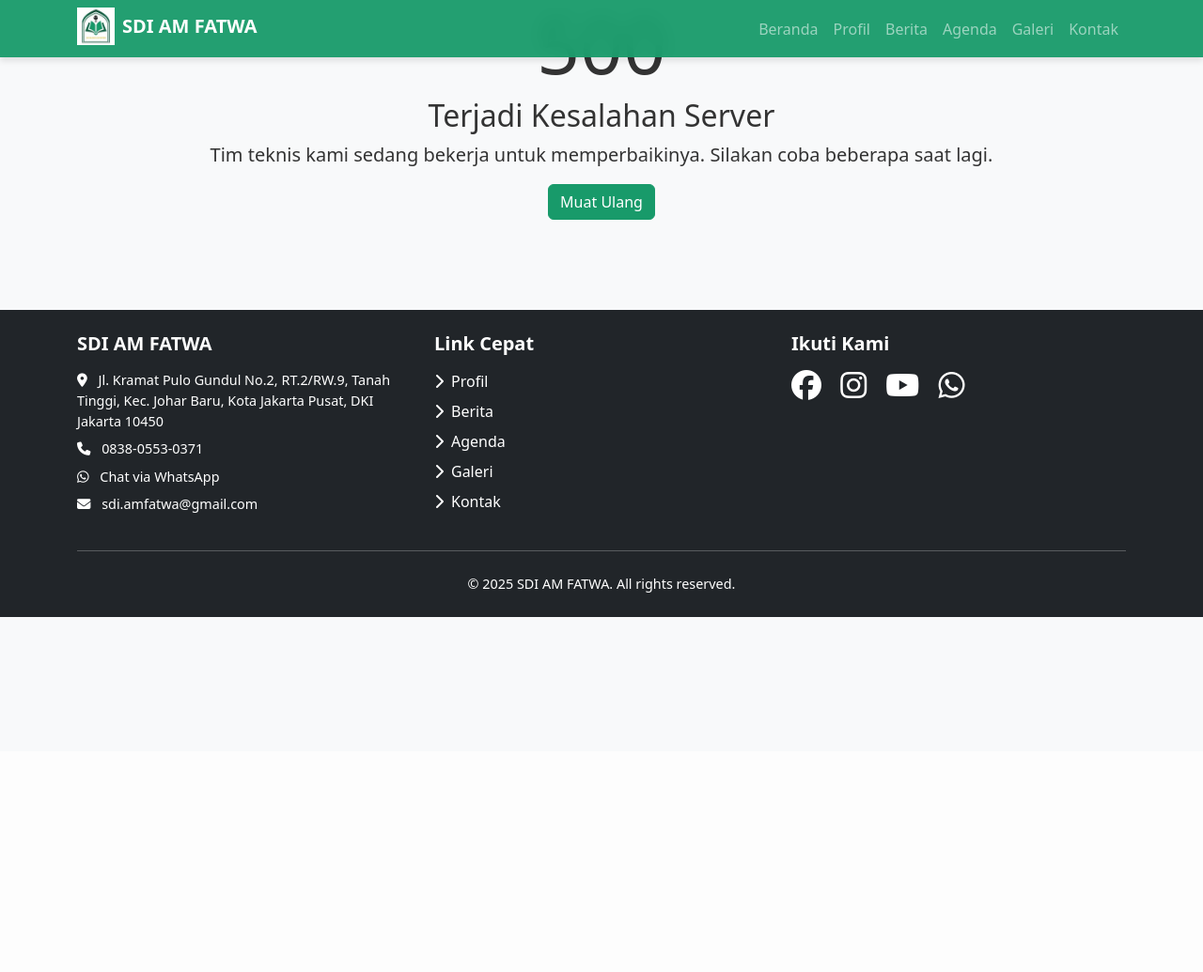
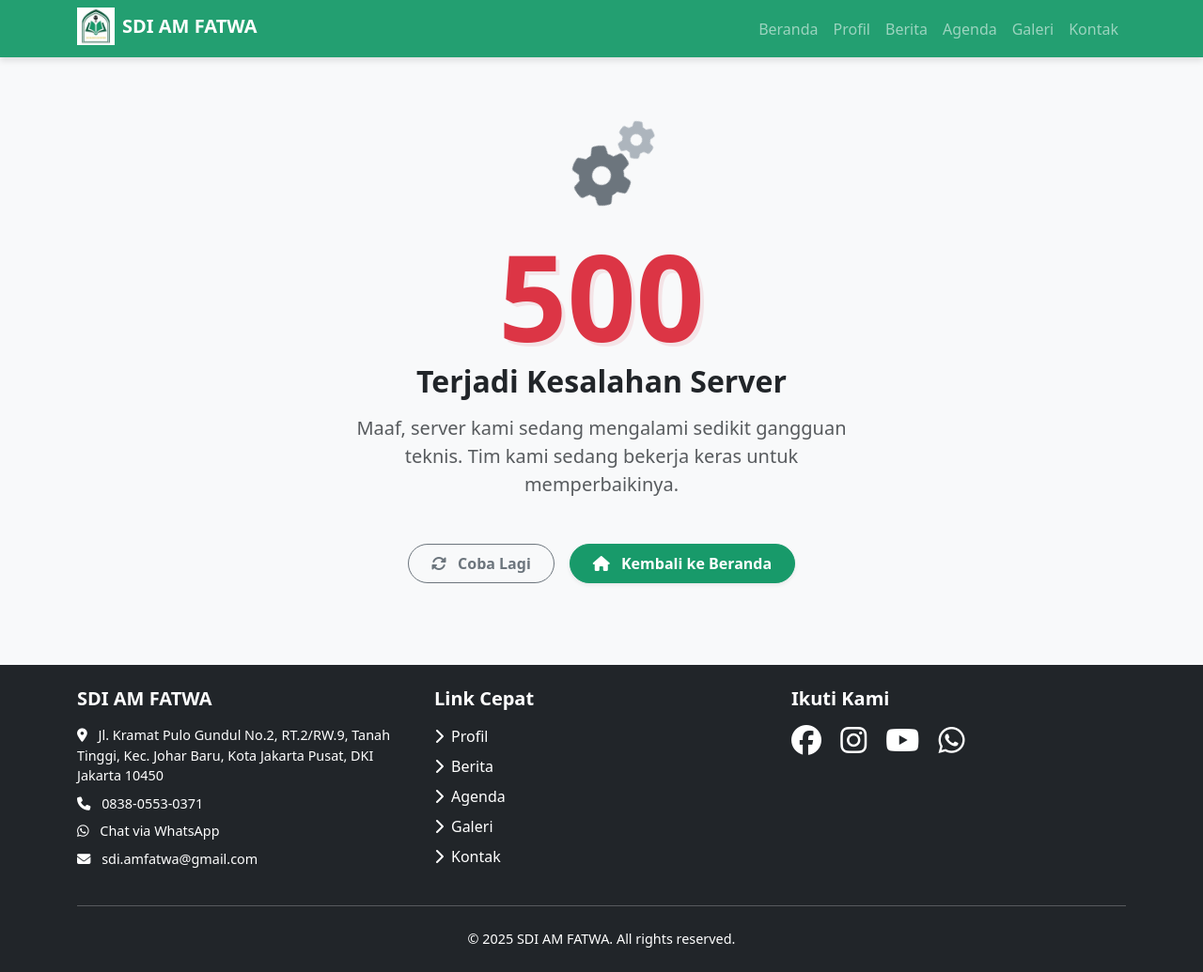
Before and after one commit to kandarlubis31/sdiamfatwa, a Django app: template templates/500.html in a window 1280 px wide. Shown: the whole page at 94% size. Before the commit the page ends 657 px from the top, so only its background shows below. Run offline with Django 5.2, Linux system fonts and the light colour scheme; the template is opened without the code that fills it, so the values that code supplies are empty; some libraries are stand-ins or nearby versions.

Commit message:
modified:   templates/404.html 	modified:   templates/500.html

```diff
--- a/templates/500.html
+++ b/templates/500.html
@@ -1,10 +1,83 @@
 {% extends "base.html" %}
+{% load static %}
+
+{% block title %}Terjadi Kesalahan Server (500){% endblock %}
+
+{% block extra_css %}
+<style>
+    .error-container {
+        min-height: 70vh;
+        display: flex;
+        flex-direction: column;
+        justify-content: center;
+        align-items: center;
+    }
+
+    .error-code {
+        font-size: 8rem;
+        font-weight: 900;
+        color: #dc3545; /* Merah untuk error 500 */
+        line-height: 1;
+        text-shadow: 4px 4px 0px rgba(220, 53, 69, 0.1);
+        position: relative;
+        z-index: 1;
+    }
+
+    .error-icon-wrapper {
+        font-size: 4rem;
+        color: #6c757d;
+        margin-bottom: 1rem;
+        position: relative;
+    }
+
+    /* Animasi Gerigi Berputar */
+    .fa-cog {
+        animation: spin 4s linear infinite;
+    }
+
+    .gear-small {
+        font-size: 2.5rem;
+        position: absolute;
+        top: -10px;
+        right: -25px;
+        animation: spin-reverse 4s linear infinite;
+        color: #adb5bd;
+    }
+
+    @keyframes spin { 100% { transform: rotate(360deg); } }
+    @keyframes spin-reverse { 100% { transform: rotate(-360deg); } }
+</style>
+{% endblock %}
 
 {% block content %}
-<div class="container text-center py-5">
-    <h1 class="display-1">500</h1>
-    <h2>Terjadi Kesalahan Server</h2>
-    <p class="lead">Tim teknis kami sedang bekerja untuk memperbaikinya. Silakan coba beberapa saat lagi.</p>
-    <a href="/" class="btn btn-primary">Muat Ulang</a>
+<div>
+    <div class="container" style="margin-top: 100px !important; margin-bottom: 3rem;">
+
+        <div class="error-container text-center">
+
+            <div class="error-icon-wrapper">
+                <i class="fas fa-cog"></i>
+                <i class="fas fa-cog gear-small"></i>
+            </div>
+
+            <h1 class="error-code">500</h1>
+            <h2 class="fw-bold text-dark mb-3">Terjadi Kesalahan Server</h2>
+
+            <p class="lead text-muted mb-5 col-lg-6 mx-auto">
+                Maaf, server kami sedang mengalami sedikit gangguan teknis. Tim kami sedang bekerja keras untuk memperbaikinya.
+            </p>
+
+            <div class="d-flex gap-3 justify-content-center flex-wrap">
+                <button onclick="location.reload()" class="btn btn-outline-secondary rounded-pill px-4 py-2 fw-bold">
+                    <i class="fas fa-sync-alt me-2"></i> Coba Lagi
+                </button>
+
+                <a href="{% url 'home' %}" class="btn btn-primary rounded-pill px-4 py-2 fw-bold shadow-sm">
+                    <i class="fas fa-home me-2"></i> Kembali ke Beranda
+                </a>
+            </div>
+        </div>
+
+    </div>
 </div>
 {% endblock %}
```
Also changed, not shown: templates/404.html (+57 -5 lines).
